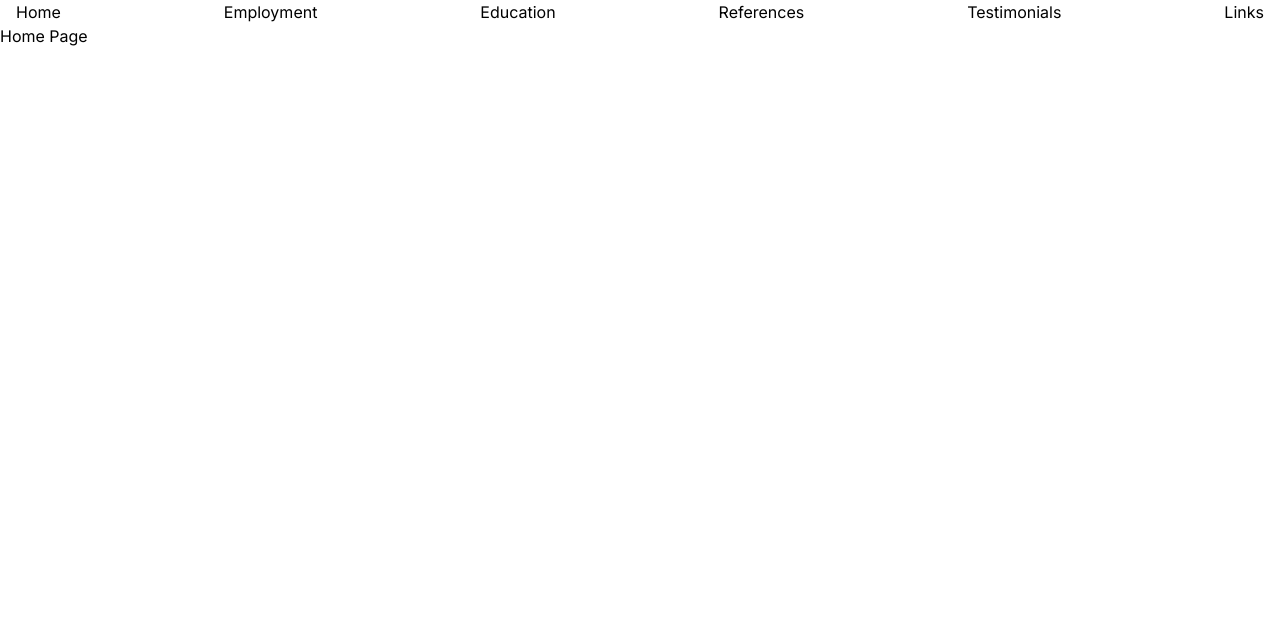
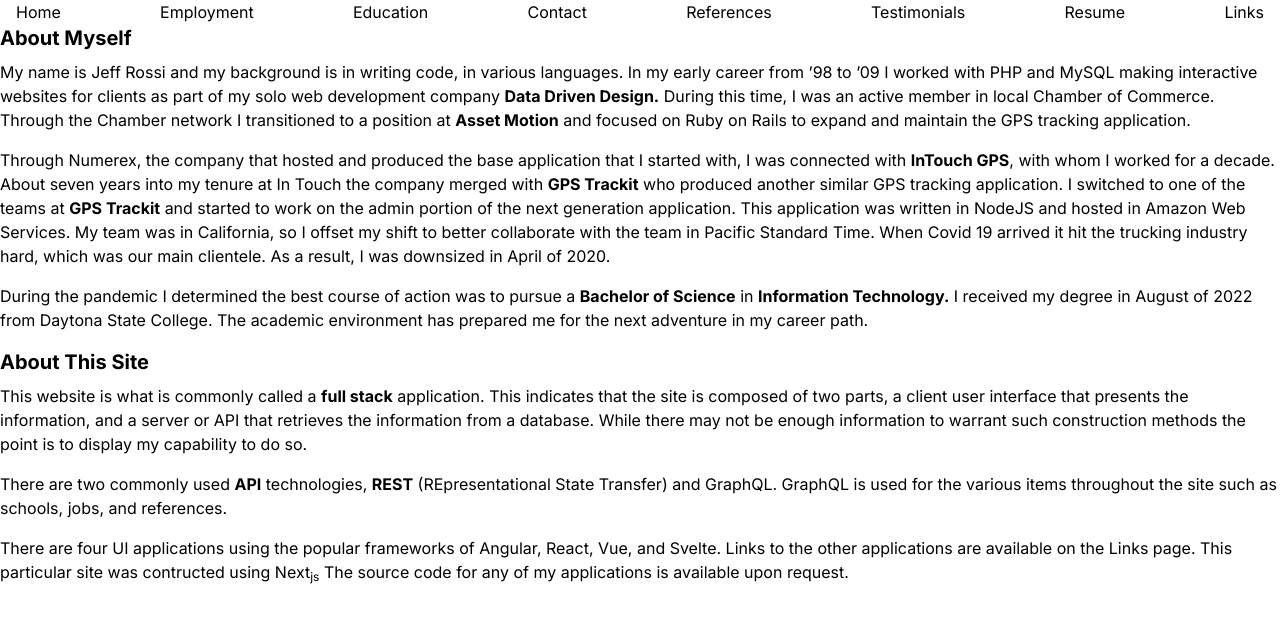
Before and after one commit to rossi-jeff/resume-next, a Next.js app: page / in a window 1280 px wide. Shown: the top 620 px of the page. Built offline with nearby package versions, Linux system fonts and the light colour scheme.

Commit message:
basic content display

```diff
--- /dev/null
+++ b/app/contact/page.tsx
@@ -0,0 +1,3 @@
+export default function ContactPage() {
+	return <div id="contact-page">Contact Form</div>
+}
--- a/app/layout.tsx
+++ b/app/layout.tsx
@@ -21,8 +21,10 @@
 					<Link href="/">Home</Link>
 					<Link href="/employment">Employment</Link>
 					<Link href="/education">Education</Link>
+					<Link href="/contact">Contact</Link>
 					<Link href="/references">References</Link>
 					<Link href="/testimonials">Testimonials</Link>
+					<Link href="/resume">Resume</Link>
 					<Link href="/links">Links</Link>
 				</nav>
 				{children}
--- a/app/page.tsx
+++ b/app/page.tsx
@@ -1,3 +1,105 @@
 export default function Home() {
-	return <main>Home Page</main>
+	return (
+		<div id="home-page">
+			<h2 className="text-xl text-three font-bold mb-2">About Myself</h2>
+
+			<div className="mb-4">
+				My name is Jeff Rossi and my background is in writing code, in various
+				languages. In my early career from ’98 to ’09 I worked with{' '}
+				<a href="https://www.php.net/" target="_blank">
+					PHP
+				</a>{' '}
+				and{' '}
+				<a href="https://www.mysql.com/" target="_blankF">
+					MySQL
+				</a>{' '}
+				making interactive websites for clients as part of my solo web
+				development company <strong>Data Driven Design.</strong> During this
+				time, I was an active member in local Chamber of Commerce. Through the
+				Chamber network I transitioned to a position at{' '}
+				<strong>Asset Motion</strong> and focused on Ruby on Rails to expand and
+				maintain the GPS tracking application.
+			</div>
+
+			<div className="mb-4">
+				Through Numerex, the company that hosted and produced the base
+				application that I started with, I was connected with{' '}
+				<strong>InTouch GPS</strong>, with whom I worked for a decade. About
+				seven years into my tenure at In Touch the company merged with{' '}
+				<strong>GPS Trackit</strong> who produced another similar GPS tracking
+				application. I switched to one of the teams at{' '}
+				<strong>GPS Trackit</strong> and started to work on the admin portion of
+				the next generation application. This application was written in{' '}
+				<a href="https://nodejs.org/en" target="_blank">
+					NodeJS
+				</a>{' '}
+				and hosted in{' '}
+				<a href="https://aws.amazon.com/" target="_blank">
+					Amazon Web Services
+				</a>
+				. My team was in California, so I offset my shift to better collaborate
+				with the team in Pacific Standard Time. When Covid 19 arrived it hit the
+				trucking industry hard, which was our main clientele. As a result, I was
+				downsized in April of 2020.
+			</div>
+
+			<div className="mb-4">
+				During the pandemic I determined the best course of action was to pursue
+				a <strong>Bachelor of Science</strong> in{' '}
+				<strong>Information Technology.</strong> I received my degree in August
+				of 2022 from{' '}
+				<a href="https://www.daytonastate.edu/" target="_blank">
+					Daytona State College.
+				</a>{' '}
+				The academic environment has prepared me for the next adventure in my
+				career path.
+			</div>
+
+			<h2 className="text-xl text-three font-bold mb-2">About This Site</h2>
+
+			<div className="mb-4">
+				This website is what is commonly called a <strong>full stack</strong>{' '}
+				application. This indicates that the site is composed of two parts, a
+				client user interface that presents the information, and a server or API
+				that retrieves the information from a database. While there may not be
+				enough information to warrant such construction methods the point is to
+				display my capability to do so.
+			</div>
+
+			<div className="mb-4">
+				There are two commonly used <strong>API</strong> technologies,{' '}
+				<strong>REST</strong> (REpresentational State Transfer) and{' '}
+				<a href="https://graphql.org/" target="_blank">
+					GraphQL.
+				</a>{' '}
+				GraphQL is used for the various items throughout the site such as
+				schools, jobs, and references.
+			</div>
+
+			<div className="mb-4">
+				There are four UI applications using the popular frameworks of{' '}
+				<a href="https://angular.io/" target="_blank">
+					Angular
+				</a>
+				,{' '}
+				<a href="https://react.dev/" target="_blank">
+					React
+				</a>
+				,{' '}
+				<a href="https://vuejs.org/" target="_blank">
+					Vue
+				</a>
+				, and{' '}
+				<a href="https://svelte.dev/" target="_blank">
+					Svelte
+				</a>
+				. Links to the other applications are available on the Links page. This
+				particular site was contructed using{' '}
+				<a href="https://nextjs.org/" target="_blank">
+					Next<sub>js</sub>
+				</a>{' '}
+				The source code for any of my applications is available upon request.
+			</div>
+		</div>
+	)
 }
--- a/app/references/page.tsx
+++ b/app/references/page.tsx
@@ -1,5 +1,7 @@
 import { GET_REFERENCES_QUERY } from '../../graphql/queries/get-references'
 import { graphQlUrl } from '../../lib/graphql-url'
+import { Reference } from '../../types/reference.type'
+import ReferenceCard from './reference-card'
 
 export default async function References() {
 	const { data, error, isLoading } = await fetch(graphQlUrl, {
@@ -14,5 +16,15 @@
 	if (error) return <div>{String(error)}</div>
 	if (isLoading) return <div>Loading...</div>
 
-	return <div id="references-page">{JSON.stringify(data)}</div>
+	const references: Reference[] = data.getReferences
+
+	return (
+		<div id="references-page">
+			{references &&
+				references.length &&
+				references.map((reference) => (
+					<ReferenceCard key={reference.Id} reference={reference} />
+				))}
+		</div>
+	)
 }
--- /dev/null
+++ b/app/references/reference-card.tsx
@@ -0,0 +1,22 @@
+import { FormatName } from '../../lib/format-name'
+import { Reference } from '../../types/reference.type'
+
+export default function ReferenceCard({ reference }: { reference: Reference }) {
+	return (
+		<div id={'reference-' + reference.Id} className="mb-4">
+			{reference.Name && <h3>{FormatName(reference.Name)}</h3>}
+			{reference.Company && (
+				<div>
+					<strong>Company</strong>
+					{reference.Company}
+				</div>
+			)}
+			{reference.Title && (
+				<div>
+					<strong>Title</strong>
+					{reference.Title}
+				</div>
+			)}
+		</div>
+	)
+}
--- /dev/null
+++ b/app/resume/page.tsx
@@ -0,0 +1,3 @@
+export default function ResumePage() {
+	return <div id="resume-page">Resume Diisplay</div>
+}
--- /dev/null
+++ b/app/testimonials/comment-card.tsx
@@ -0,0 +1,29 @@
+import { FormatName } from '../../lib/format-name'
+import { Comment } from '../../types/comment.type'
+import { diceFiveKind } from '../../../games-nest/src/ten-grand/ten-grand-functions'
+
+export default function CommentCard({ comment }: { comment: Comment }) {
+	const getAuthor = (comment: Comment) => {
+		let name: string = ''
+		if (comment.Admins && comment.Admins.length) {
+			name = FormatName(comment.Admins[0].Name)
+		} else if (comment.References && comment.References.length) {
+			name = FormatName(comment.References[0].Name)
+		} else if (comment.Visitors && comment.Visitors.length) {
+			name = FormatName(comment.Visitors[0].Name)
+		}
+		return name
+	}
+
+	return (
+		<div id={'comment-' + comment.Id} className="mb-4">
+			<div>{comment.Message}</div>
+			{getAuthor(comment) && (
+				<div className="text-right pr-2">
+					--&nbsp;
+					{getAuthor(comment)}
+				</div>
+			)}
+		</div>
+	)
+}
--- a/app/testimonials/page.tsx
+++ b/app/testimonials/page.tsx
@@ -1,5 +1,7 @@
 import { GET_COMMENTS_QUERY } from '../../graphql/queries/get-comments'
 import { graphQlUrl } from '../../lib/graphql-url'
+import { Comment } from '../../types/comment.type'
+import CommentCard from './comment-card'
 
 export default async function Testimonials() {
 	const { data, error, isLoading } = await fetch(graphQlUrl, {
@@ -14,5 +16,15 @@
 	if (error) return <div>{String(error)}</div>
 	if (isLoading) return <div>Loading...</div>
 
-	return <div id="testimonials-page">{JSON.stringify(data)}</div>
+	const comments: Comment[] = data.getComments
+
+	return (
+		<div id="testimonials-page">
+			{comments &&
+				comments.length &&
+				comments.map((comment) => (
+					<CommentCard key={comment.Id} comment={comment} />
+				))}
+		</div>
+	)
 }
--- /dev/null
+++ b/lib/format-name.ts
@@ -0,0 +1,25 @@
+import type { FullName } from '../types/full-name.type';
+
+export const FormatName = (name: FullName) => {
+	let formatted = '';
+
+	if (name) {
+		if (name.Salutation) {
+			formatted += `${name.Salutation} `;
+		}
+		if (name.First) {
+			formatted += `${name.First} `;
+		}
+		if (name.Middle) {
+			formatted += `${name.Middle} `;
+		}
+		if (name.Last) {
+			formatted += `${name.Last} `;
+		}
+		if (name.Suffix) {
+			formatted += name.Suffix;
+		}
+	}
+
+	return formatted;
+};
```
